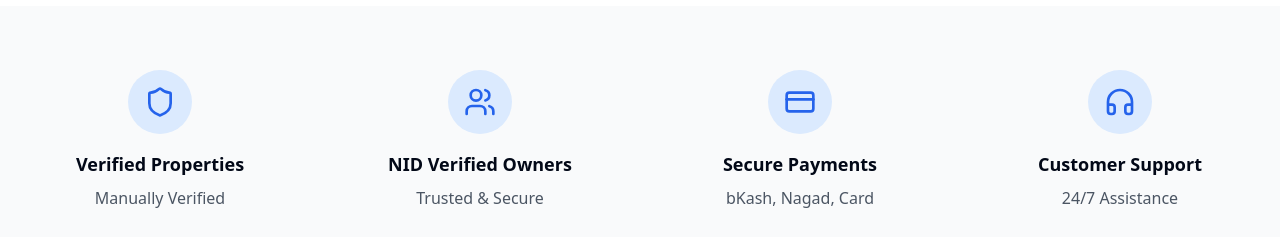
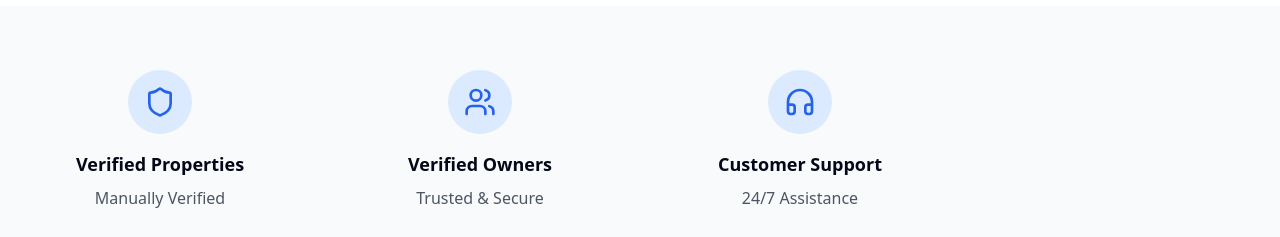
Before and after one commit to Ifthekhar55/bachelorhub, a React (Vite) app in the folder frontend/: page /homechef in a window 1280 px wide. Shown: the part 563-800 px from the top of the page. Built offline with nearby package versions, Linux system fonts and the light colour scheme; no server answers; what @capacitor/core would draw is missing.

Commit message:
Removed Secure payment text from Homepage

```diff
--- a/frontend/src/pages/HomePage.tsx
+++ b/frontend/src/pages/HomePage.tsx
@@ -47,8 +47,8 @@ const normalizeRecommendedListing = (listing: any): RecommendedListing => {
 const HomePage = () => {
   const features = [
     { icon: Shield, title: 'Verified Properties', description: 'Manually Verified' },
-    { icon: Users, title: 'NID Verified Owners', description: 'Trusted & Secure' },
-    { icon: CreditCard, title: 'Secure Payments', description: 'bKash, Nagad, Card' },
+    { icon: Users, title: 'Verified Owners', description: 'Trusted & Secure' },
+    //{ icon: CreditCard, title: 'Secure Payments', description: 'bKash, Nagad, Card' },
     { icon: Headphones, title: 'Customer Support', description: '24/7 Assistance' },
   ]
 
```
